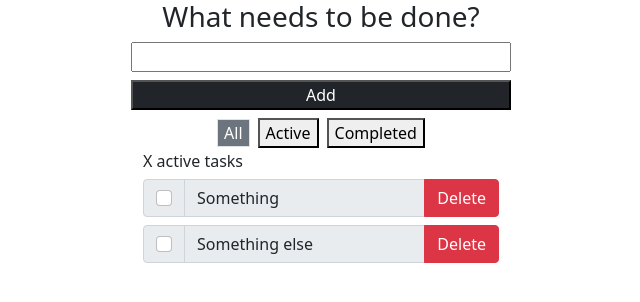
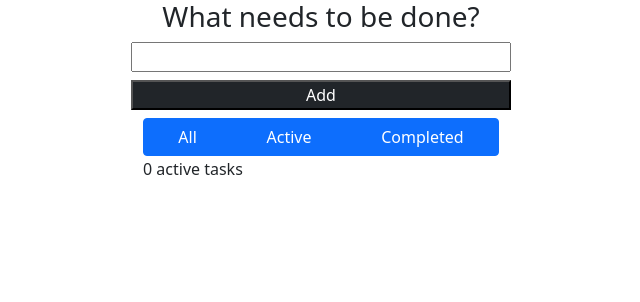
Before and after one commit to chamce/to-do-list, a React (Create React App) app: page / in a window 1280 px wide. Shown: the top 302 px of the page, without its empty margins (319-959 px from the left). Built offline with nearby package versions, Linux system fonts and the light colour scheme.

Commit message:
doesn't have local storage and cannot uncheck item

```diff
--- a/src/App.js
+++ b/src/App.js
@@ -1,71 +1,122 @@
 import React, { Component } from 'react';
-import logo from './logo.svg';
 import './App.css';
-import InputBar from './InputBar.js';
-import List from './List.js';
-import FilterBar from './FilterBar.js';
+import Item from './Item.js';
 
 class App extends Component {
   constructor(props) {
     super(props);
     this.state = {
       input: '',
-      filter: '',
-      list: [{ id: 1, text: "Something", status: true },
-      { id: 2, text: "Something else", status: true }]
+      filter: 'All',
+      list: []
+    }
+    this.textEntered = this.textEntered.bind(this);
+    this.addClicked = this.addClicked.bind(this);
+    this.checkmarkClicked = this.checkmarkClicked.bind(this);
+    this.deleteClicked = this.deleteClicked.bind(this);
+    this.filterClicked = this.filterClicked.bind(this);
+    this.clearClicked = this.clearClicked.bind(this);
+    this.listMapper = this.listMapper.bind(this);
+    this.listFilterer = this.listFilterer.bind(this);
+  }
+
+  addClicked() {
+    // add list item
+    let item = { text: this.state.input, time: Date.now(), status: true };
+    this.setState({
+      list: this.state.list.concat(item),
+      input: ''
+    });
+  }
+
+  checkmarkClicked(time) {
+    // checkmark item
+    let temp = this.state.list;
+    for (let item of temp) {
+      if (item.time === time) {
+        item.status = false;
+      }
+    }
+    this.setState({
+      list: temp
+    });
+  }
+
+  deleteClicked(time) {
+    // delete item
+    this.setState({
+      list: this.state.list.filter(item => item.time !== time)
+    });
+  }
+
+  filterClicked(newFilter) {
+    // change filter
+    this.setState({
+      filter: newFilter
+    });
+  }
+
+  clearClicked() {
+    // clear completed
+
+  }
+
+  listMapper(item, index) {
+    console.log(item, index);
+    return <Item item={item} key={index} delete={this.deleteClicked} checkmark={this.checkmarkClicked}></Item>;
+  }
+
+  listFilterer(item) {
+    if (this.state.filter === 'All') {
+      return item;
+    }
+    else if (this.state.filter === 'Active' && item.status) {
+      return item;
+    }
+    else if (this.state.filter === 'Completed' && !item.status) {
+      return item;
     }
   }
 
-  submitClicked() {
-    this.addListItem();
-  }
-
-  checkClicked() {
-    this.checkItem();
-  }
-
-  removeClicked() {
-    this.removeItem();
-  }
-
-  filterClicked() {
-    this.changeFilter();
-  }
-
-  clearClicked() {
-    this.clearCompleted();
-  }
-
-  addListItem() {
-
-  }
-
-  checkItem() {
-
-  }
-
-  removeItem() {
-
-  }
-
-  changeFilter() {
-
-  }
-
-  clearCompleted() {
-
+  textEntered(event) {
+    this.setState({ input: event.target.value });
+    console.log(this.state.input);
   }
 
   render() {
+
     return (
       <div className='container text-center'>
         <div className='row'>
           <div className='col-md-4 offset-md-4 col-sm-12'>
-            <InputBar></InputBar>
-            <FilterBar></FilterBar>
-            <List
-              todos={this.state.list}
-            ></List>
+            <>
+              <div className='row'>
+                <h3>What needs to be done?</h3>
+              </div>
+              <div className='row mb-2'>
+                <input type="text" name="name" value={this.state.input} onChange={this.textEntered} />
+              </div>
+              <div className='row mb-2'>
+                <button className='bg-dark text-white' onClick={this.addClicked}>Add</button>
+              </div>
+            </>
+            <>
+              <div className='row mb-1'>
+                <div className="btn-group" role="group" aria-label="Basic example">
+                  <button type="button" className="btn btn-primary" onClick={() => this.filterClicked('All')}>All</button>
+                  <button type="button" className="btn btn-primary" onClick={() => this.filterClicked('Active')}>Active</button>
+                  <button type="button" className="btn btn-primary" onClick={() => this.filterClicked('Completed')}>Completed</button>
+                </div>
+              </div>
+              <div className='row text-start'>
+                <h6>{this.state.list.filter(item => item.status === true).length} active tasks</h6>
+              </div>
+            </>
+            <>
+              <div className='row mb-2'>
+                {this.state.list.filter(this.listFilterer).map(this.listMapper)}
+              </div>
+            </>
           </div>
         </div>
       </div>
--- a/src/Item.js
+++ b/src/Item.js
@@ -3,12 +3,12 @@ import React, { Component } from 'react';
 export default function Item(props) {
     return (
         <>
-            <div class="input-group mb-2">
-                <div class="input-group-text">
-                    <input class="form-check-input mt-0" type="checkbox" value="" aria-label="Checkbox for following text input"></input>
+            <div className="input-group mb-2">
+                <div className="input-group-text">
+                    <input className="form-check-input mt-0" type="checkbox" value="" aria-label="Checkbox for following text input" onClick={() => props.checkmark(props.item.time)}></input>
                 </div>
-                <input type="text" class="form-control" aria-label="Text input with checkbox" value={props.text} disabled></input>
-                <button class="btn btn-danger" type="button" id="button-addon2">Delete</button>
+                <input type="text" className="form-control" aria-label="Text input with checkbox" value={props.item.text} disabled></input>
+                <button className="btn btn-danger" type="button" id="button-addon2" onClick={() => props.delete(props.item.time)}>Delete</button>
             </div>
         </>
     );
```
Also changed, not shown: pseudocode.txt.
